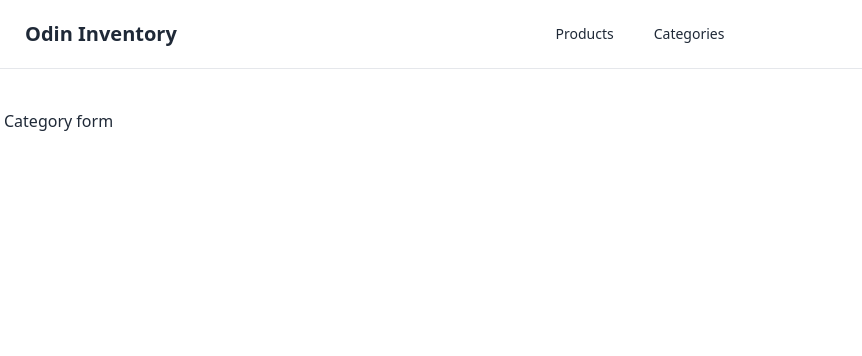
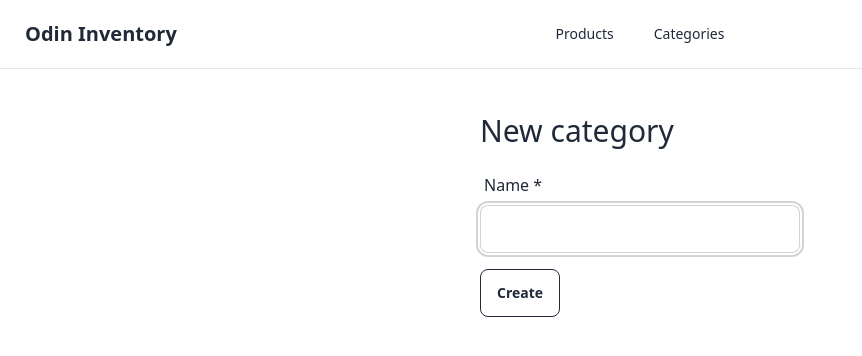
Before and after one commit to mart-in-a-jar/odin-inventory, a React (Vite) app in the folder client/: page /categories/new in a window 1280 px wide. Shown: the top 356 px of the page, without its empty margins (0-862 px from the left). Built offline with nearby package versions, Linux system fonts and the light colour scheme.

Commit message:
Add category edit + create

```diff
--- a/client/src/Router.jsx
+++ b/client/src/Router.jsx
@@ -31,6 +31,11 @@ const Router = () => {
                     <Route path="/categories" element={<CategoryList />} />
                     <Route path="/categories/new" element={<CategoryForm />} />
                     <Route path="/categories/:id" element={<Category />} />
+                    <Route
+                        path="/categories/:id/edit"
+                        element={<CategoryForm editMode />}
+                    />
+
                     <Route path="*" element={<ErrorPage />} />
                 </Routes>
             </div>
--- a/client/src/components/Alert.jsx
+++ b/client/src/components/Alert.jsx
@@ -1,3 +1,13 @@
+// We have to write out all class names that tailwind should generate
+// https://tailwindcss.com/docs/content-configuration#dynamic-class-names
+const variants = {
+    success: "alert-success",
+    info: "alert-info",
+    warning: "alert-warning",
+    error: "alert-error",
+};
+Object.freeze(variants);
+
 const Alert = ({ type, text }) => {
     let icon;
     switch (type.toLowerCase()) {
@@ -20,7 +30,9 @@ const Alert = ({ type, text }) => {
     return (
         <div
             role="alert"
-            className={`alert alert-${type} w-auto self-center font-medium`}
+            className={`alert ${
+                variants[type.toLowerCase()]
+            } w-auto self-center font-medium`}
         >
             {icon}
             <span>{text}</span>
--- a/client/src/components/TextInput.jsx
+++ b/client/src/components/TextInput.jsx
@@ -1,4 +1,13 @@
-const TextInput = ({ id, name, value, onChange, disabled, required, maxLength }) => {
+const TextInput = ({
+    id,
+    name,
+    value,
+    onChange,
+    disabled,
+    required,
+    maxLength,
+    autoFocus,
+}) => {
     return (
         <div className="form-control w-80">
             <label htmlFor={id} className="label">
@@ -14,6 +23,7 @@ const TextInput = ({ id, name, value, onChange, disabled, required, maxLength })
                 onChange={onChange}
                 required={required}
                 maxLength={maxLength}
+                autoFocus={autoFocus}
             />
         </div>
     );
--- a/client/src/pages/Category.jsx
+++ b/client/src/pages/Category.jsx
@@ -71,6 +71,7 @@ const Category = () => {
                             setShowModal={setShowDeleteModal}
                         />
                     )}
+                    <div>Products in category:</div>
                 </div>
             )}
         </>
--- a/client/src/pages/CategoryForm.jsx
+++ b/client/src/pages/CategoryForm.jsx
@@ -1,5 +1,106 @@
+import { useEffect, useState } from "react";
+import { useNavigate, useParams } from "react-router-dom";
+import LoadingBackdrop from "../components/Loading";
+import Alert from "../components/Alert";
+import TextInput from "../components/TextInput";
+import ErrorPage from "./404";
+
 const CategoryForm = ({ editMode }) => {
-    return <div>Category form</div>;
+    const [categoryName, setCategoryName] = useState("");
+    const [isLoading, setIsLoading] = useState(false);
+    const [errorMessage, setErrorMessage] = useState(null);
+    const [notFound, setNotFound] = useState(false);
+
+    const navigate = useNavigate();
+    const { id } = useParams();
+
+    useEffect(() => {
+        if (editMode) {
+            (async () => {
+                setIsLoading(true);
+                const res = await fetch("/api/categories/" + id);
+                const fetchedCategory = await res.json();
+                if (res.ok) {
+                    setCategoryName(fetchedCategory.data.name);
+                } else {
+                    setNotFound(true);
+                }
+                setIsLoading(false);
+            })();
+        }
+    }, [editMode, id]);
+
+    const handleSubmit = async (e) => {
+        e.preventDefault();
+        setErrorMessage(null);
+        setIsLoading(true);
+        const payLoad = {
+            name: categoryName,
+        };
+        try {
+            const url = editMode ? `/api/categories/${id}` : `/api/categories`;
+            const method = editMode ? "PATCH" : "POST";
+
+            const res = await fetch(url, {
+                method,
+                headers: { "Content-Type": "application/json" },
+                body: JSON.stringify(payLoad),
+            });
+            if (res.ok) {
+                // Successfully created/updated category
+                const newCategory = await res.json();
+                navigate(`/categories/${newCategory._id}`);
+            } else {
+                const data = await res.json();
+                setErrorMessage(
+                    data.error.message ||
+                        res.statusText ||
+                        "Something went wrong"
+                );
+            }
+        } catch (error) {
+            setErrorMessage(error.message);
+        }
+        setIsLoading(false);
+    };
+
+    return (
+        <>
+            {isLoading && <LoadingBackdrop />}
+            {errorMessage && <Alert type="error" text={errorMessage} />}
+            {notFound ? (
+                <ErrorPage />
+            ) : (
+                <form
+                    onSubmit={handleSubmit}
+                    className="flex flex-col gap-4 items-start py-1 self-center"
+                >
+                    <h1 className="text-3xl">{`${
+                        editMode ? "Edit" : "New"
+                    } category`}</h1>
+                    <TextInput
+                        id="categoryName"
+                        name="Name *"
+                        value={categoryName}
+                        onChange={(e) => {
+                            setCategoryName(e.target.value);
+                        }}
+                        disabled={isLoading}
+                        maxLength={60}
+                        autoFocus={!editMode}
+                        required
+                    />
+                    <button
+                        className="btn btn-outline"
+                        type="submit"
+                        disabled={isLoading}
+                    >
+                        {editMode ? "Update" : "Create"}
+                    </button>
+                </form>
+            )}
+        </>
+    );
 };
 
 export default CategoryForm;
--- a/client/src/pages/ProductForm.jsx
+++ b/client/src/pages/ProductForm.jsx
@@ -34,7 +34,7 @@ const ProductForm = ({ editMode }) => {
                 navigate("/not_found");
             })();
         }
-    }, []);
+    }, [editMode, id, navigate]);
 
     useEffect(() => {
         (async () => {
@@ -68,7 +68,7 @@ const ProductForm = ({ editMode }) => {
                 body: JSON.stringify(payload),
             });
             if (res.ok) {
-                // Successfully created new product
+                // Successfully created/updated product
                 const newProduct = await res.json();
                 navigate(`/products/${newProduct._id}`);
             } else {
@@ -110,6 +110,10 @@ const ProductForm = ({ editMode }) => {
                 onSubmit={handleSubmit}
                 className="flex flex-col gap-4 items-start py-1 self-center"
             >
+                <h1 className="text-3xl">{`${
+                    editMode ? "Edit" : "New"
+                } product`}</h1>
+
                 <TextInput
                     id="productName"
                     name="Name *"
@@ -117,6 +121,7 @@ const ProductForm = ({ editMode }) => {
                     onChange={handleInput}
                     disabled={isLoading}
                     maxLength={100}
+                    autoFocus={!editMode}
                     required
                 />
                 <Multiselect
```
Also changed, not shown: 1 other file (tests, documents, lock files or other folders).
